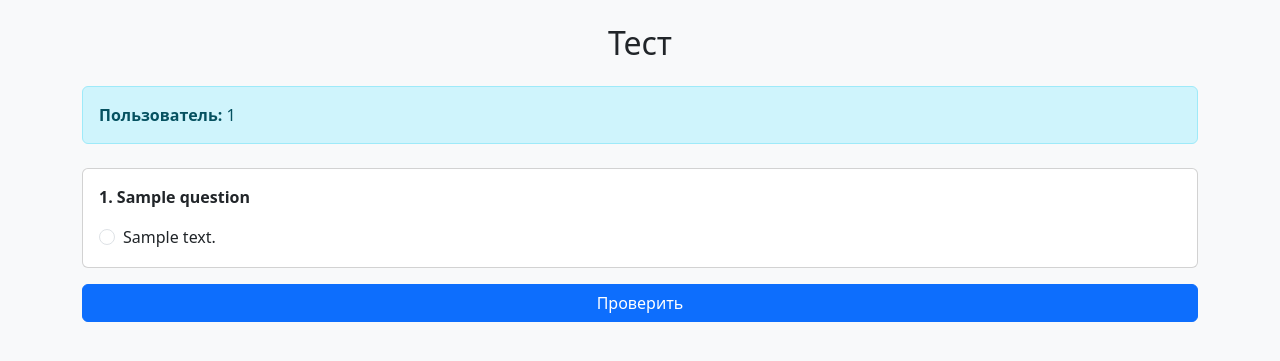
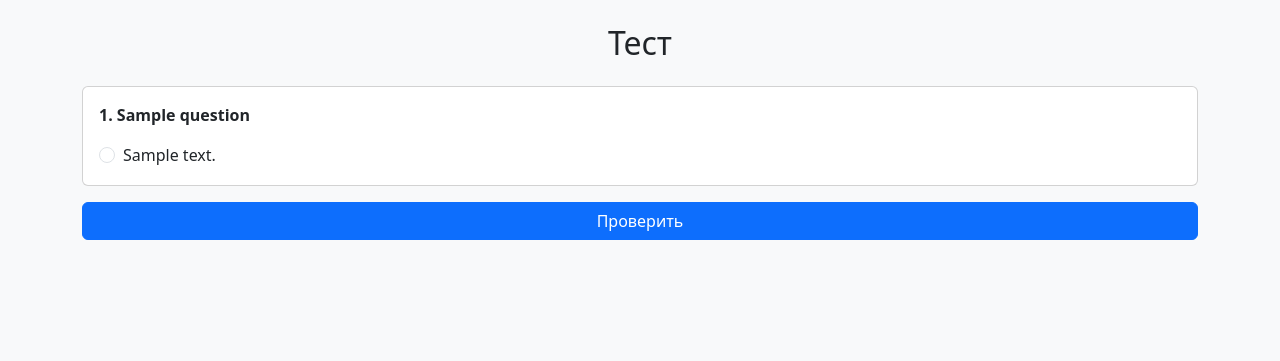
Before and after one commit to cr0iss4nt/examiner, a FastAPI app: template app/templates/test_template.html in a window 1280 px wide. Shown: the top 361 px of the page. Run offline with FastAPI, Linux system fonts and the light colour scheme; the template is opened without the code that fills it: most values are stand-ins (such as "Sample title", 1, 10 or a date in 2020).

Commit message:
deleted user_id in html template

```diff
--- a/app/templates/test_template.html
+++ b/app/templates/test_template.html
@@ -14,12 +14,6 @@
 
 <div class="container py-4">
     <h2 class="text-center mb-4">Тест</h2>
-
-    {% if user_id %}
-    <div class="alert alert-info mb-4">
-        <strong>Пользователь:</strong> {{ user_id }}
-    </div>
-    {% endif %}
 
     <form id="quizForm">
         {% for q in questions %}
```
